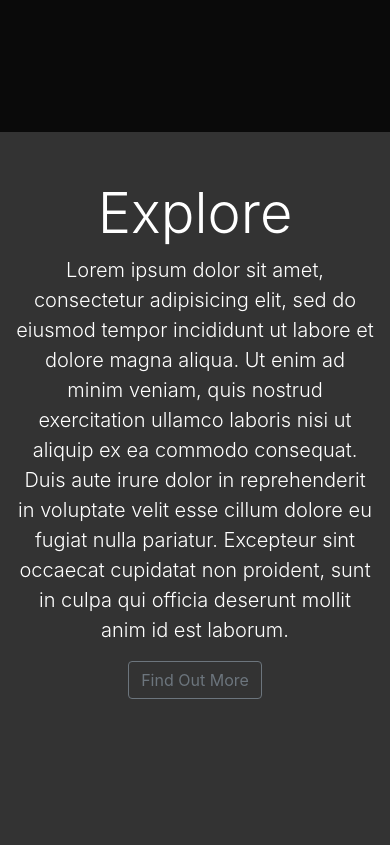
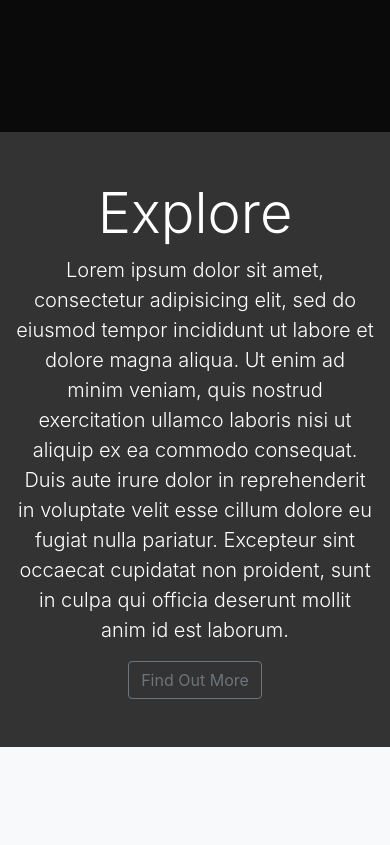
Before and after one commit to kilamieaz/homepage-bs4, a website: page src/index.html in a window 390 px wide. Shown: the part 568-1413 px from the top of the page. Before the commit the page ends 1315 px from the top, so only its background shows below. Drawn offline with nearby package versions, Linux system fonts and the light colour scheme; files that its build step writes are made by us from their sources.

Commit message:
explore section

```diff
--- a/src/index.html
+++ b/src/index.html
@@ -132,6 +132,21 @@
 	</section>
 	<!-- end explore head -->
 
+	<!-- explore section -->
+	<section id="explore-section" class="bg-light text-muted py-5">
+		<div class="container">
+			<div class="row">
+				<div class="col-md-6">
+
+				</div>
+				<div class="col-md-6">
+
+				</div>
+			</div>
+		</div>
+	</section>
+	<!-- end explore section -->
+
 </body>
 	<script type="text/javascript" src="js/jquery.min.js"></script>
 	<script type="text/javascript" src="js/popper.min.js"></script>
```
